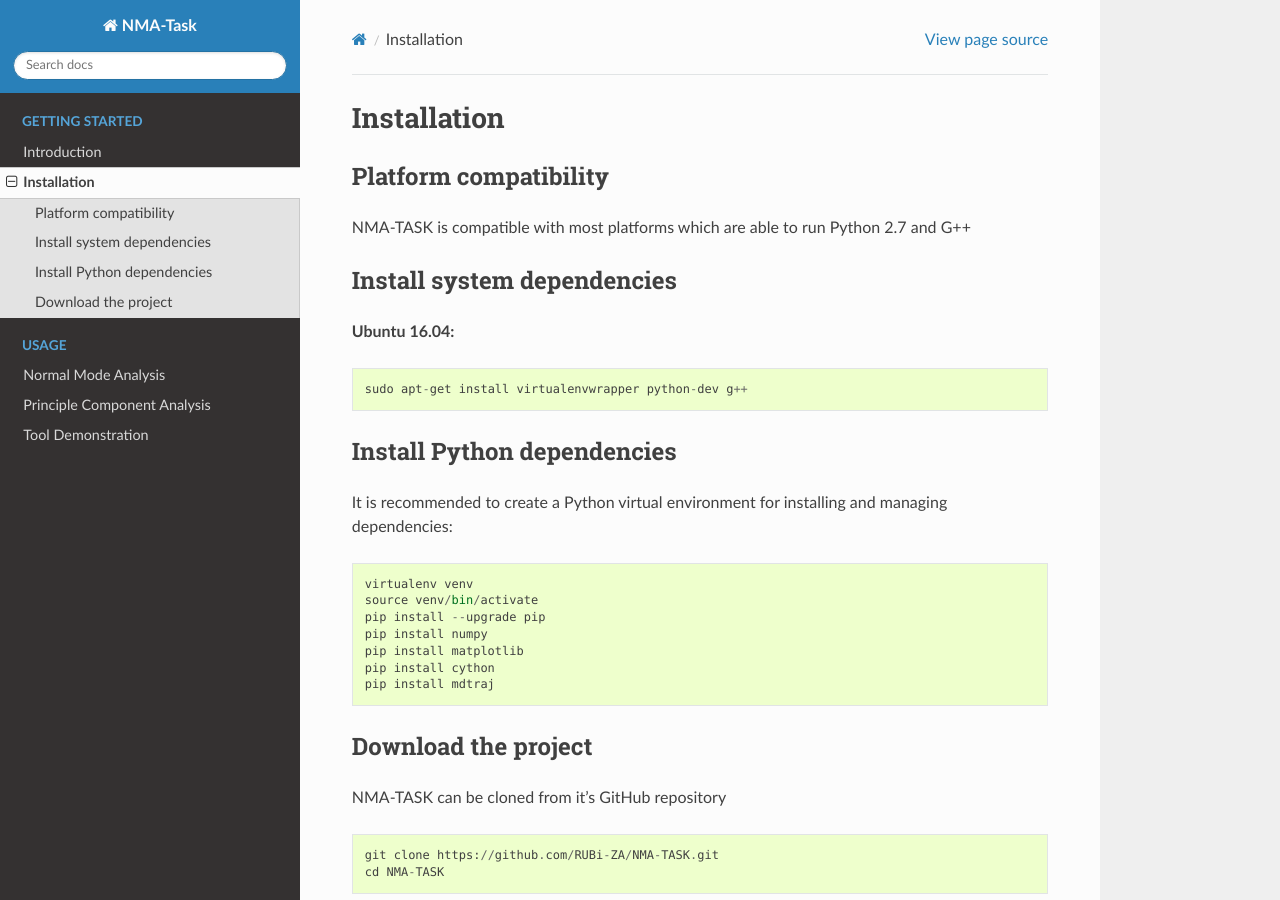
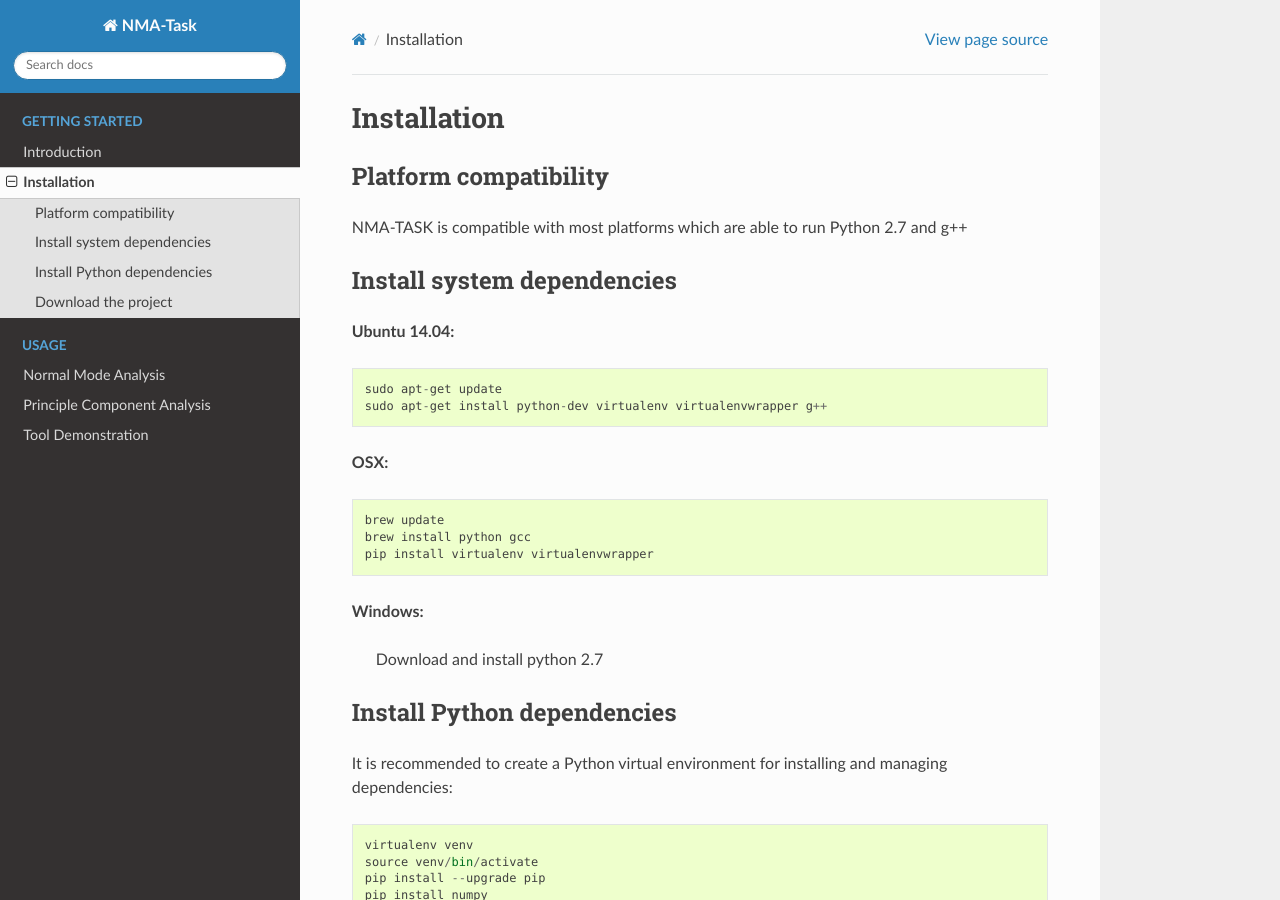
Before and after one commit to michaelglenister/MODE-TASK, a Sphinx documentation site: the page built from docs/source/installation.rst, in a window 1280 px wide and 900 px high. Built offline with Sphinx 7.4.7 and the Read the Docs theme 2.0.0, drawn with Linux system fonts in a browser that asks for light colours.

Commit message:
Update docs

```diff
--- a/docs/source/installation.rst
+++ b/docs/source/installation.rst
@@ -4,15 +4,26 @@ Installation
 Platform compatibility
 -------------------------------
 
-NMA-TASK is compatible with most platforms which are able to run Python 2.7 and G++
+NMA-TASK is compatible with most platforms which are able to run Python 2.7 and g++
 
 
 Install system dependencies
 -----------------------------
 
-**Ubuntu 16.04:** ::
+**Ubuntu 14.04:** ::
 
-	sudo apt-get install virtualenvwrapper python-dev g++
+	sudo apt-get update
+	sudo apt-get install python-dev virtualenv virtualenvwrapper g++
+
+**OSX:** ::
+
+	brew update
+	brew install python gcc
+	pip install virtualenv virtualenvwrapper
+
+**Windows:**
+
+	Download and install python 2.7
 
 
 Install Python dependencies
--- a/meanSquareFluctuations.py
+++ b/meanSquareFluctuations.py
@@ -67,10 +67,7 @@ def main(args):
         first_mode = total_modes - 6
         last_mode = total_modes - 1
 
-    print "First mode: " + str(first_mode)
-    print "Last mode: " + str(last_mode)
     # Llama
-
     first_res = 0
     # Specify Residue Indexes
     # Get first residue number
@@ -79,6 +76,7 @@ def main(args):
             if first_res == 0:
                 info = line.split()
                 first_res = int(info[1].strip())
+
     res_range = range(first_res - 1, last_res)
     print "Residue range: " + str(res_range)
 
```
Also changed, not shown: 4 other files.
